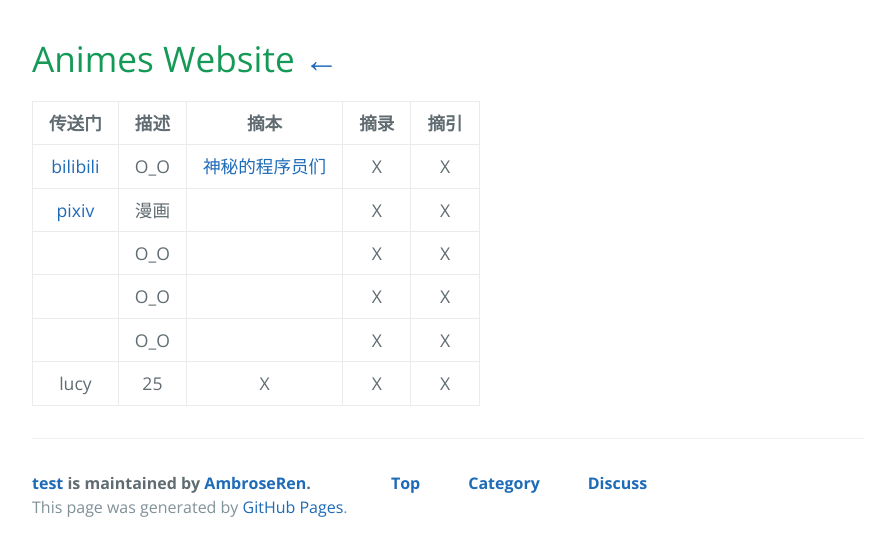
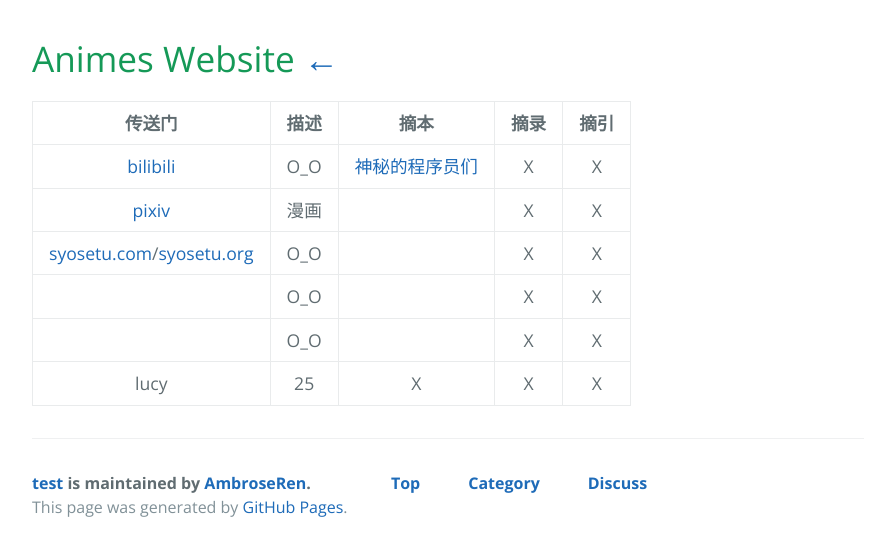
Before and after one commit to AmbroseRen/test, a Jekyll site: the page built from Art/Animes/index.md, in a window 1280 px wide. Shown: the top 556 px of the page, without its empty margins (192-1087 px from the left). Built offline with Jekyll 4.4.1, drawn with Linux system fonts in a browser that asks for light colours; our own code applies the rules of GitHub Pages for plain Markdown files; the repository's description, which GitHub fills in, is left out.

Commit message:
Update index.md

```diff
--- a/Art/Animes/index.md
+++ b/Art/Animes/index.md
@@ -4,7 +4,7 @@
 |:---:|:---:|:---:|:---:|:---:|
 | [bilibili](https://www.bilibili.com) | O_O | [神秘的程序员们](https://code2048.com/series/betacat/) | X | X |
 | [pixiv](https://www.pixiv.net/) | 漫画 | []() | X | X |
-| []() | O_O | []() | X | X |
+| [syosetu.com](http://syosetu.com/)/[syosetu.org](https://syosetu.org/) | O_O | []() | X | X |
 | []() | O_O | []() | X | X |
 | []() | O_O | []() | X | X |
 | lucy | 25 | X | X | X |
```
